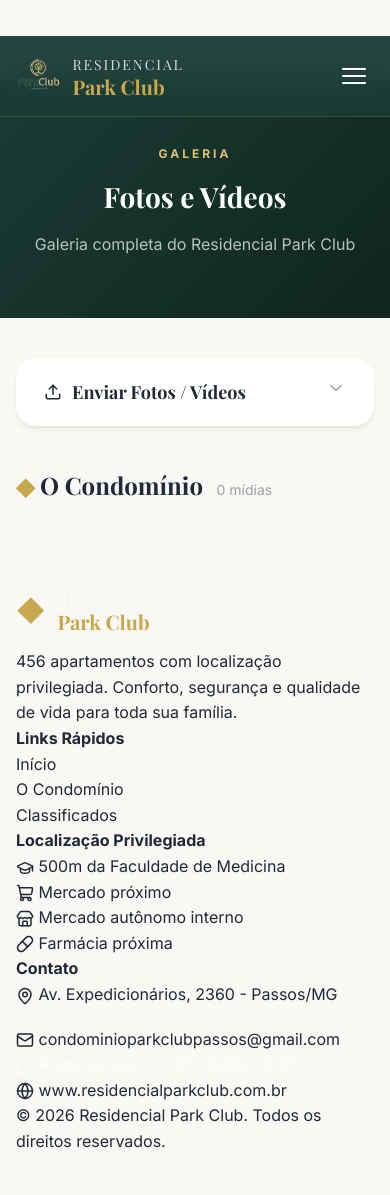
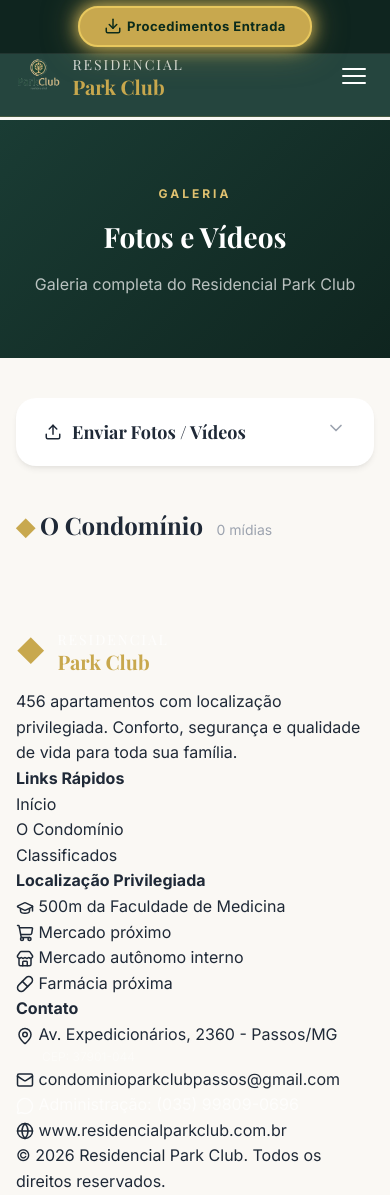
Before and after one commit to lumezencio/residencialparkclub, a Django app: page /galeria/ in a window 390 px wide. Before the commit the page ends 1148 px from the top, so only its background shows below. Run offline with Django 5.2, Linux system fonts and the light colour scheme; the visitor is signed in with stand-in values (Sample User, id 1); data that the repository does not hold is empty.

Commit message:
Fix: topbar visível no mobile com botão Procedimentos
- Removido display:none da topbar no mobile (linha 2573 sobrescrevia)
- Topbar aparece no mobile mostrando só o botão de download
- Ajustado padding-top e margin-top do hero para acomodar topbar

Co-Authored-By: Claude Opus 4.6 (1M context) <noreply@anthropic.com>

```diff
--- a/static/css/style.css
+++ b/static/css/style.css
@@ -2569,10 +2569,11 @@ select.form-input {
     .section { padding: 60px 0; }
     .section-title { font-size: 24px; }
 
-    body { padding-top: 80px; }
-    .topbar { display: none; }
-    .navbar { top: 0; }
-    .hero { margin-top: -80px; padding-top: 80px; }
+    body { padding-top: 120px; }
+    .topbar { display: block; padding: 6px 0; }
+    .topbar-inner { justify-content: center; }
+    .navbar { top: 40px; }
+    .hero { margin-top: -120px; padding-top: 120px; }
     .hero-content { padding: 40px 16px 30px; }
     .hero-title { font-size: 28px; }
     .hero-subtitle { font-size: 15px; }
```
